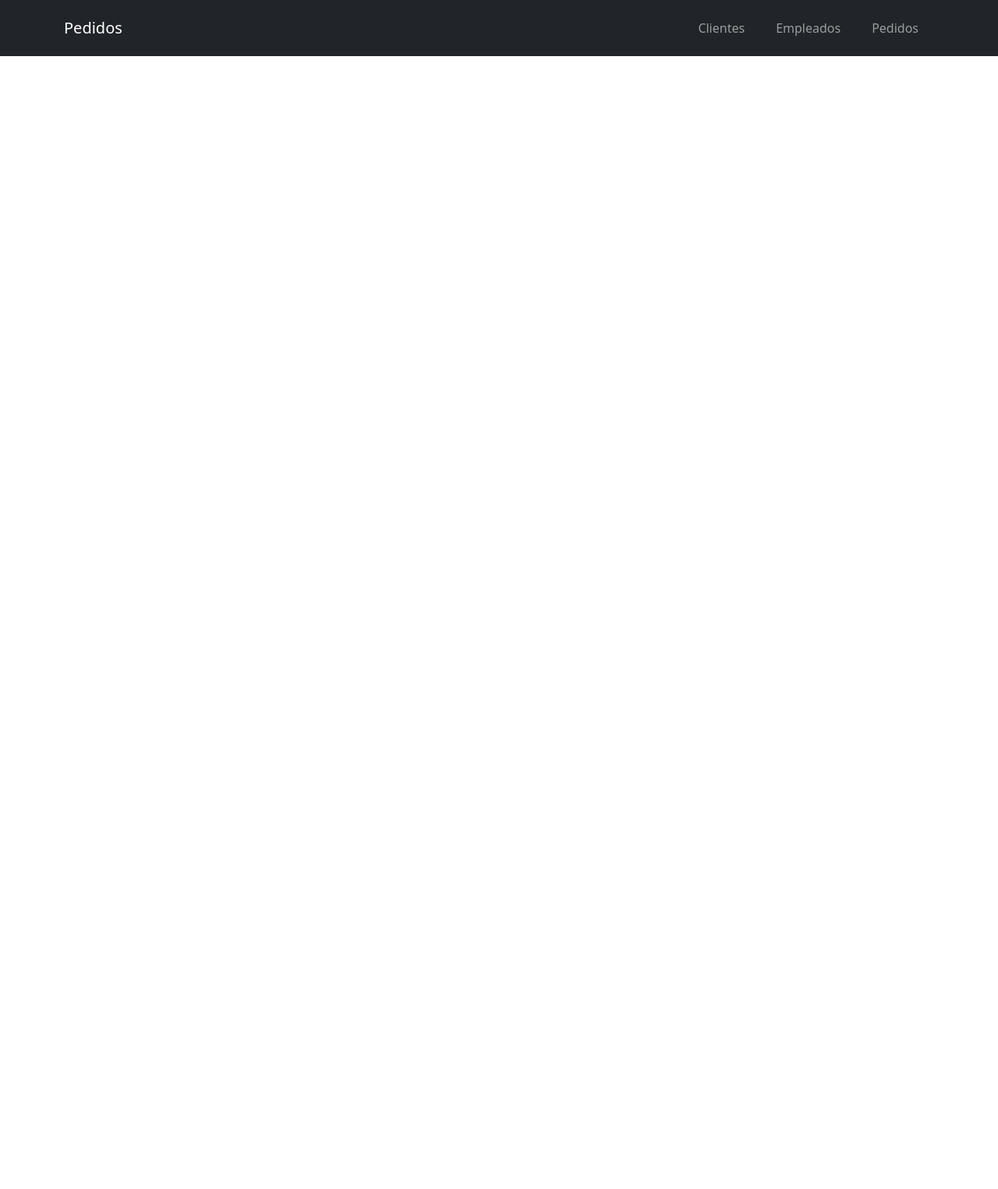
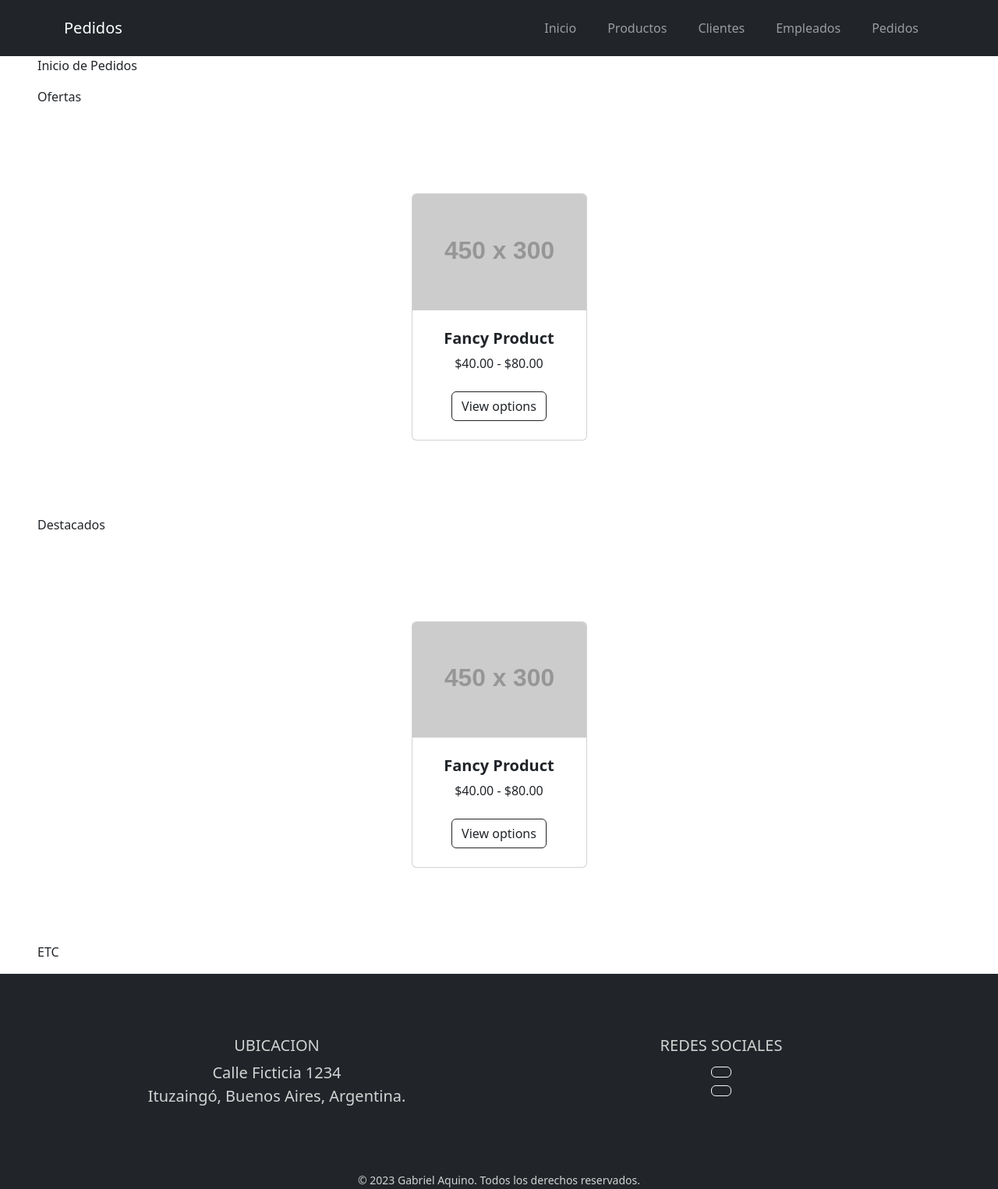
Before and after one commit to gabaq/Tercera-pre-entrega-Aquino, a Django app: page /apppedidos/inicio/ in a window 1280 px wide. Shown: the whole page at 78% size. Before the commit the page ends 72 px from the top, so only its background shows below. Run offline with Django 4.2, Linux system fonts and the light colour scheme; grey boxes labelled with a size stand in for pictures from a placeholder-image service; some libraries are stand-ins or nearby versions.

Commit message:
Templates inheritance. Update urls and views.

```diff
--- /dev/null
+++ b/Pedidos/static/Pedidos/css/main.css
@@ -0,0 +1,12 @@
+.footer {
+  padding-top: 5rem;
+  padding-bottom: 5rem;
+  text-align: center;
+  color: lightgrey;
+}
+
+.copyright {
+  text-align: center;
+  background-color: black;
+  color: lightgrey;
+}
--- /dev/null
+++ b/Pedidos/templates/Pedidos/index.html
@@ -0,0 +1,73 @@
+<!DOCTYPE html>
+<html lang="en">
+
+    <head>
+        {% load static %}
+        <meta charset="UTF-8">
+        <meta http-equiv="X-UA-Compatible" content="IE=edge">
+        <meta name="viewport" content="width=device-width, initial-scale=1.0">
+        <link rel="stylesheet" type="text/css" href="{% static 'Pedidos/css/main.css'%}"/>
+        <link rel="stylesheet" type="text/css" href="{% static 'Pedidos/css/bootstrap.min.css'%}"/>
+        <script src="{% static 'Pedidos/js/bootstrap.min.js'%}"></script>
+        <title> Pedidos </title>
+
+    </head>
+
+    <body>
+        <!-- Navigation-->
+        <nav class="navbar navbar-expand-lg navbar-dark bg-dark" id="mainNav">
+            <div class="container">
+                <a class="navbar-brand" href="{% url 'Inicio' %}">Pedidos</a>
+                <div class="collapse navbar-collapse" id="navbarResponsive">
+                    <ul class="navbar-nav ms-auto">
+                        <li class="nav-item mx-0 mx-lg-1"><a class="nav-link py-3 px-0 px-lg-3 rounded" href="{% url 'Inicio' %}">Inicio</a></li>
+                        <li class="nav-item mx-0 mx-lg-1"><a class="nav-link py-3 px-0 px-lg-3 rounded" href="{% url 'Productos' %}">Productos</a></li>
+                        <li class="nav-item mx-0 mx-lg-1"><a class="nav-link py-3 px-0 px-lg-3 rounded" href="{% url 'Clientes' %}">Clientes</a></li>
+                        <li class="nav-item mx-0 mx-lg-1"><a class="nav-link py-3 px-0 px-lg-3 rounded" href="{% url 'Empleados' %}">Empleados</a></li>
+                        <li class="nav-item mx-0 mx-lg-1"><a class="nav-link py-3 px-0 px-lg-3 rounded" href="{% url 'Pedidos' %}">Pedidos</a></li>
+                    </ul>
+                </div>
+            </div>
+        </nav>
+
+        <div class="container-fluid" id="page-container">
+            <div id="content-wrap">
+                <div class="container-fluid" id="page-container">
+                    <div class="container-fluid" id="content-wrap">
+                        {% block contenidoQueCambia %}
+                        {% endblock %}
+                    </div>
+                </div>
+            </div>
+        </div>
+
+        <!-- Footer-->
+        <footer class="footer bg-dark">
+            <div class="container">
+                <div class="row">
+                  <!--Footer location-->
+                    <div class="col">
+                        <h5 class="text-uppercase">Ubicacion</h4>
+                        <p class="lead mb-0">
+                            Calle Ficticia 1234 <br /> Ituzaingó, Buenos Aires, Argentina.
+                        </p>
+                    </div>
+                  <!--Footer social media-->
+                    <div class="col">
+                        <h5 class="text-uppercase">Redes sociales</h4>
+                        <a class="btn btn-outline-light btn-social" href="https://www.facebook.com/" target="_blank" rel="noopener noreferrer"><i class="fab fa-fw fa-facebook-f"></i></a>
+                        <br />
+                        <a class="btn btn-outline-light btn-social" href="https://www.instagram.com/" target="_blank" rel="noopener noreferrer"><i class="fab fa-fw fa-linkedin-in"></i></a>
+                    </div>
+                </div>
+            </div>
+
+        </footer>
+        <!-- Copyright Section-->
+        <div class="copyright bg-dark">
+            <div class="container"><small> &copy; 2023 Gabriel Aquino. Todos los derechos reservados.</small></div>
+        </div>
+
+    </body>
+
+</html>
--- a/Pedidos/templates/Pedidos/inicio.html
+++ b/Pedidos/templates/Pedidos/inicio.html
@@ -1,30 +1,67 @@
-<!DOCTYPE html>
-<html lang="en">
-    <head>
-        {% load static %}
-        <meta charset="UTF-8">
-        <meta http-equiv="X-UA-Compatible" content="IE=edge">
-        <meta name="viewport" content="width=device-width, initial-scale=1.0">
-        <link href="{% static 'Pedidos/css/bootstrap.min.css'%}" rel="stylesheet"/>
-        <!--<link href="{% static 'Pedidos/css/styles.css'%}" rel="stylesheet"/>-->
-        <script src="{% static 'Pedidos/js/bootstrap.min.js'%}"></script>
-        <!--<script src="{% static 'Pedidos/js/scripts.js'%}"></script>-->
-        <title> Inicio - Pedidos</title>
+    {% extends "Pedidos/index.html" %}
+    {% load static %}
+    {% block contenidoQueCambia %}
+    <div class="container-fluid">
+        <p>Inicio de Pedidos</p>
 
-    </head>
-    <body>
-        <!-- Navigation-->
-        <nav class="navbar navbar-expand-lg navbar-dark bg-dark fixed-top" id="mainNav">
-            <div class="container">
-                <a class="navbar-brand" href="#page-top">Pedidos</a>
-                <div class="collapse navbar-collapse" id="navbarResponsive">
-                    <ul class="navbar-nav ms-auto">
-                        <li class="nav-item mx-0 mx-lg-1"><a class="nav-link py-3 px-0 px-lg-3 rounded" href="#clientes">Clientes</a></li>
-                        <li class="nav-item mx-0 mx-lg-1"><a class="nav-link py-3 px-0 px-lg-3 rounded" href="#empleados">Empleados</a></li>
-                        <li class="nav-item mx-0 mx-lg-1"><a class="nav-link py-3 px-0 px-lg-3 rounded" href="#pedidos">Pedidos</a></li>
-                    </ul>
+        <p>Ofertas</p>
+        <section class="py-5">
+            <div class="container px-4 px-lg-5 mt-5">
+                <div class="row gx-4 gx-lg-5 row-cols-2 row-cols-md-3 row-cols-xl-4 justify-content-center">
+
+                    <div class="col mb-5">
+                        <div class="card h-100">
+                            <!-- Product image-->
+                            <img class="card-img-top" src="https://dummyimage.com/450x300/dee2e6/6c757d.jpg" alt="..." />
+                            <!-- Product details-->
+                            <div class="card-body p-4">
+                                <div class="text-center">
+                                    <!-- Product name-->
+                                    <h5 class="fw-bolder">Fancy Product</h5>
+                                    <!-- Product price-->
+                                    $40.00 - $80.00
+                                </div>
+                            </div>
+                            <!-- Product actions-->
+                            <div class="card-footer p-4 pt-0 border-top-0 bg-transparent">
+                                <div class="text-center"><a class="btn btn-outline-dark mt-auto" href="#">View options</a></div>
+                            </div>
+                        </div>
+                    </div>
+
                 </div>
             </div>
-        </nav>
-    </body>
-</html>
+        </section>
+
+        <p>Destacados</p>
+        <section class="py-5">
+            <div class="container px-4 px-lg-5 mt-5">
+                <div class="row gx-4 gx-lg-5 row-cols-2 row-cols-md-3 row-cols-xl-4 justify-content-center">
+
+                    <div class="col mb-5">
+                        <div class="card h-100">
+                            <!-- Product image-->
+                            <img class="card-img-top" src="https://dummyimage.com/450x300/dee2e6/6c757d.jpg" alt="..." />
+                            <!-- Product details-->
+                            <div class="card-body p-4">
+                                <div class="text-center">
+                                    <!-- Product name-->
+                                    <h5 class="fw-bolder">Fancy Product</h5>
+                                    <!-- Product price-->
+                                    $40.00 - $80.00
+                                </div>
+                            </div>
+                            <!-- Product actions-->
+                            <div class="card-footer p-4 pt-0 border-top-0 bg-transparent">
+                                <div class="text-center"><a class="btn btn-outline-dark mt-auto" href="#">View options</a></div>
+                            </div>
+                        </div>
+                    </div>
+
+                </div>
+            </div>
+        </section>
+
+        <p>ETC</p>
+    </div>
+    {% endblock %}
--- a/Pedidos/urls.py
+++ b/Pedidos/urls.py
@@ -1,9 +1,10 @@
 from django.urls import path
-from Pedidos.views import inicio,cliente,empleado,pedido
+from Pedidos.views import inicio,cliente,empleado,pedido, producto
 
 urlpatterns = [
-    path('inicio/', inicio),
-    path('clientes/', cliente),
-    path('empleados/', empleado),
-    path('pedidos/', pedido),
+    path('inicio/', inicio, name='Inicio'),
+    path('clientes/', cliente, name='Clientes'),
+    path('empleados/', empleado, name='Empleados'),
+    path('pedidos/', pedido, name='Pedidos'),
+    path('productos/', producto, name='Productos'),
 ]
--- a/Pedidos/views.py
+++ b/Pedidos/views.py
@@ -15,3 +15,6 @@ def empleado(request):
 
 def pedido(request):
     return render(request,'Pedidos/pedidos.html')
+
+def producto(request):
+    return render(request,'Pedidos/productos.html')
```
Also changed, not shown: Pedidos/static/Pedidos/index.html (deleted, +0 -14 lines), Pedidos/templates/Pedidos/clientes.html (+13 -14 lines), Pedidos/templates/Pedidos/empleados.html (+13 -14 lines), Pedidos/templates/Pedidos/pedidos.html (+13 -14 lines), Pedidos/templates/Pedidos/productos.html (added, +34 -0 lines).
